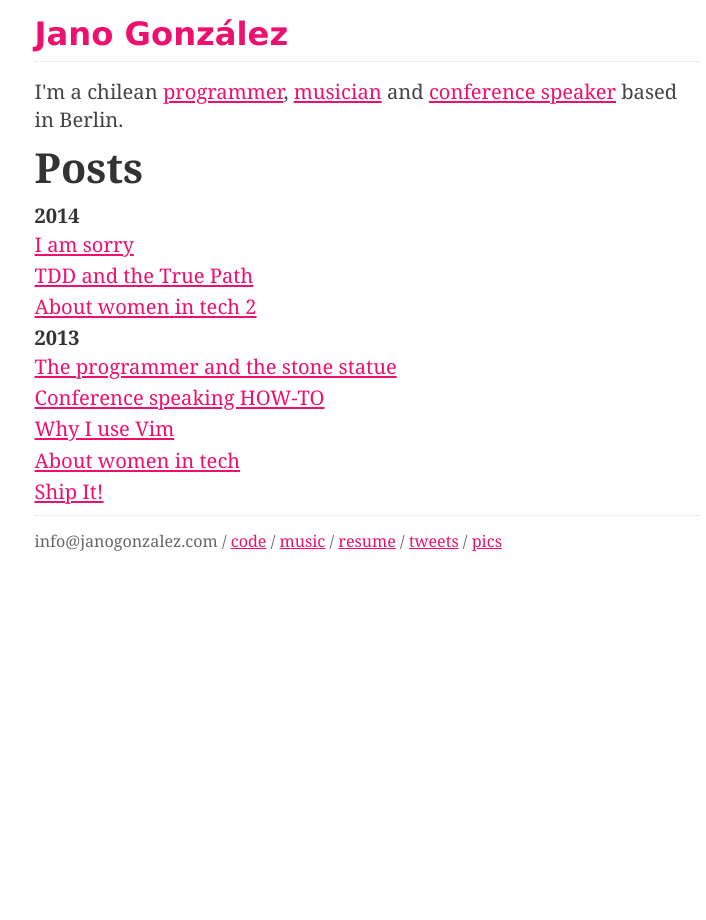
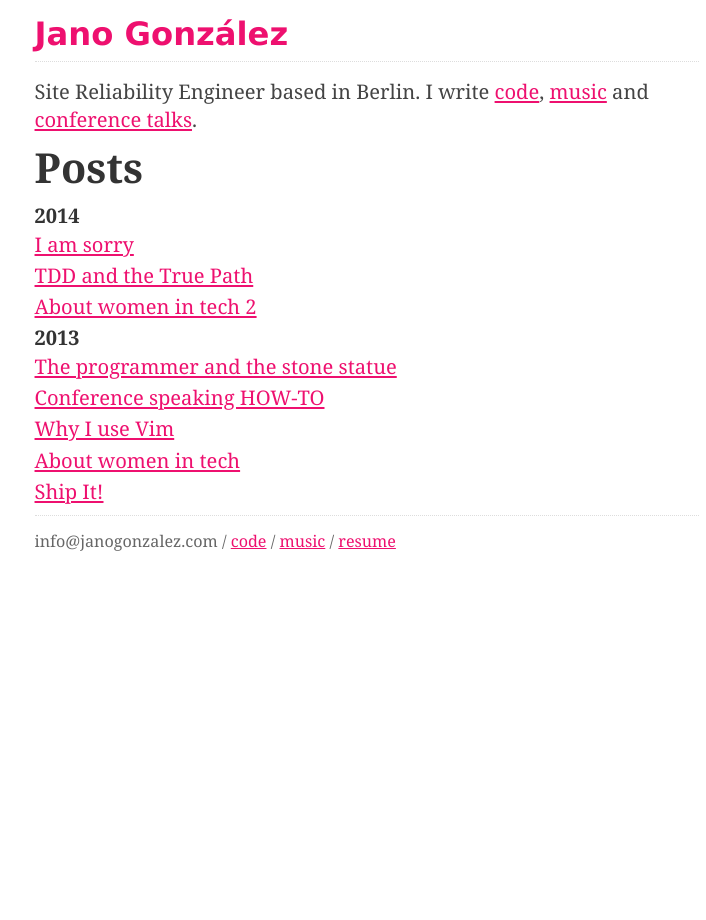
Before and after one commit to janogonzalez/janogonzalez.github.io, a Jekyll site: the page built from index.html, in a window 1280 px wide. Shown: the whole page, without its empty margins (273-979 px from the left). Built offline with Jekyll 4.4.1, drawn with Linux system fonts in a browser that asks for light colours.

Commit message:
End of year update

```diff
--- a/_layouts/default.html
+++ b/_layouts/default.html
@@ -22,9 +22,7 @@
           info@janogonzalez.com /
           <a href="https://github.com/janogonzalez">code</a> /
           <a href="https://soundcloud.com/janogonzalez">music</a> /
-          <a href="https://github.com/janogonzalez/janogonzalez.github.io/raw/master/resume.pdf">resume</a> /
-          <a href="https://twitter.com/janogonzalez">tweets</a> /
-          <a href="https://instagram.com/itsjanogonzalez">pics</a>
+          <a href="https://github.com/janogonzalez/janogonzalez.github.io/raw/master/resume.pdf">resume</a>
         </p>
       </footer>
     </div>
--- a/index.html
+++ b/index.html
@@ -4,10 +4,10 @@ title: Jano González
 ---
 
 <div id="home">
-  <p>I'm a chilean <a href="http://github.com/janogonzalez">programmer</a>,
-  <a href="http://soundcloud.com/janogonzalez">musician</a> and
-  <a href="https://web.archive.org/web/20160424031622/http://lanyrd.com/profile/janogonzalez/past/speaking/">conference
-  speaker</a> based in Berlin.</p>
+  <p>Site Reliability Engineer based in Berlin. I write
+  <a href="http://github.com/janogonzalez">code</a>,
+  <a href="http://soundcloud.com/janogonzalez">music</a> and
+  <a href="https://web.archive.org/web/20160424031622/http://lanyrd.com/profile/janogonzalez/past/speaking/">conference talks</a>.
 
   <h1>Posts</h1>
 
```
Also changed, not shown: 1 other file.
